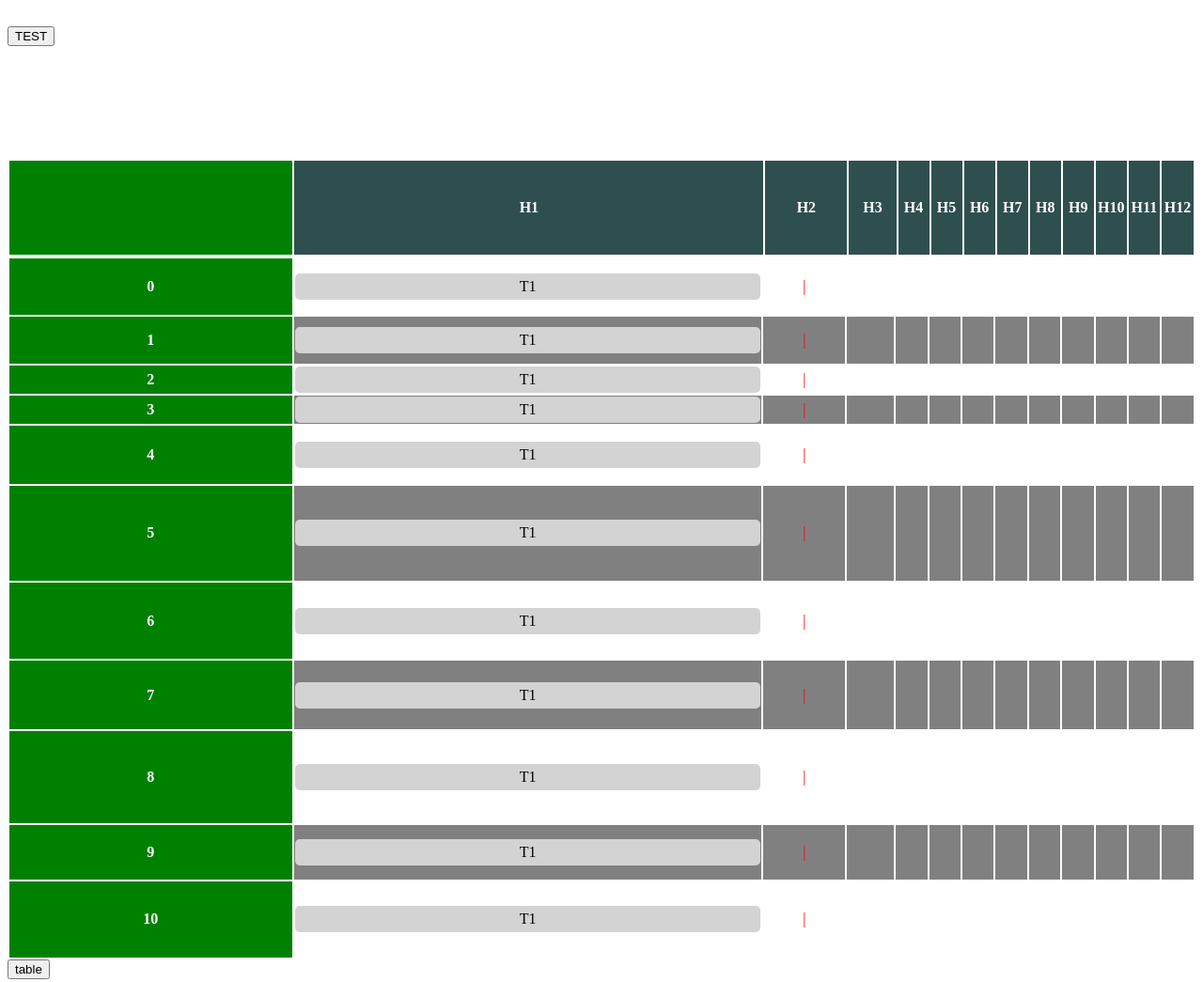
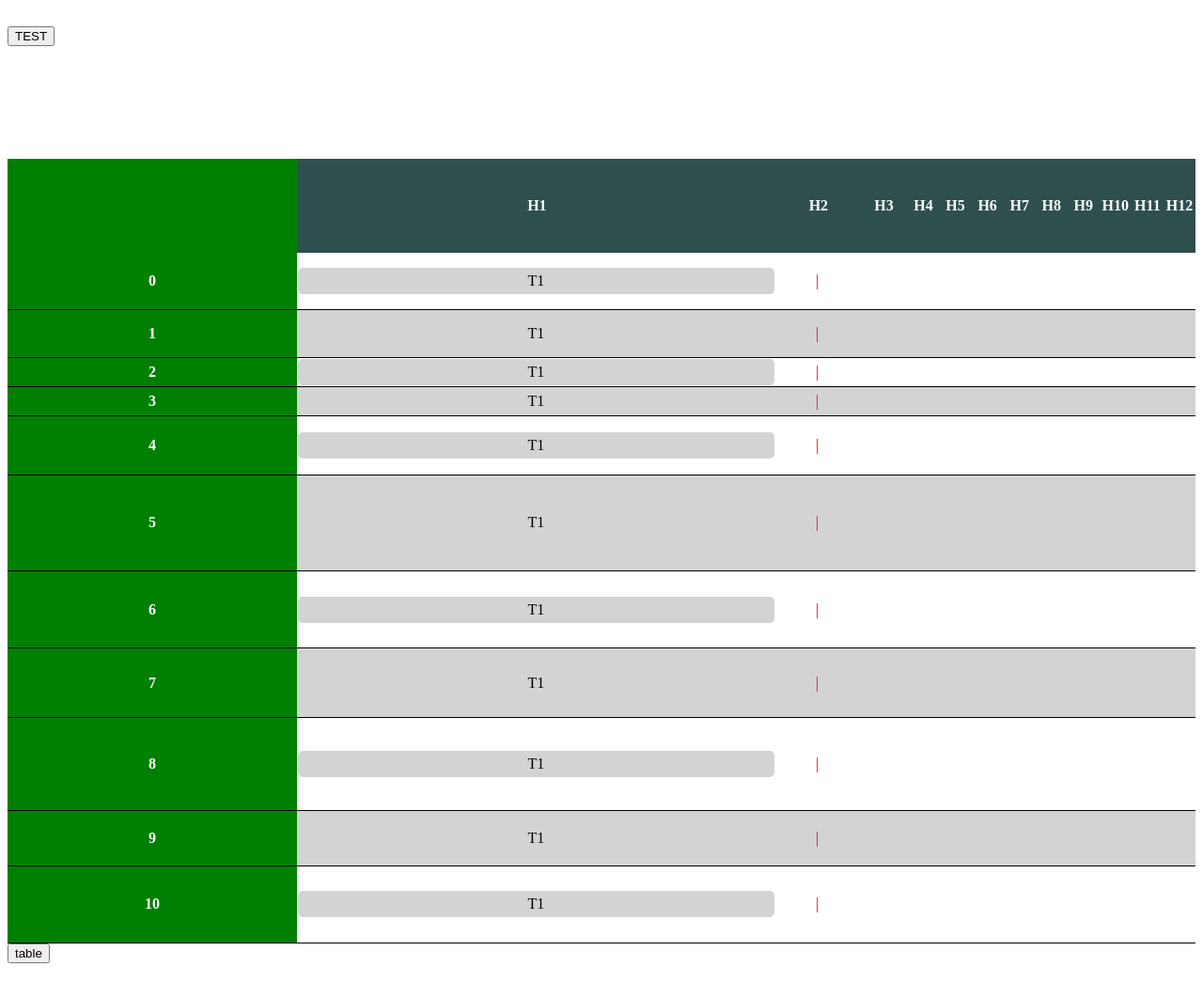
Before and after one commit to NoxLP/bind-datatable.js, a website with bundled scripts: page index.html in a window 1280 px wide. Shown: the whole page at 94% size. Built offline with nearby package versions, Linux system fonts and the light colour scheme; what object-observer would draw is missing.

Commit message:
The string result of rows class callback will be passed to tr.className as it is. Included in readme

```diff
--- a/css/datatable.css
+++ b/css/datatable.css
@@ -14,6 +14,7 @@
 .pb-datatable-table {
   padding: 0;
   width: 100%;
+  border-collapse: collapse;
 }
 
 .pb-datatable-table td {
@@ -27,6 +28,7 @@
   background-color: white;
   z-index: 1000;
   width: 100%;
+  border-collapse: collapse;
 }
 
 .my-headers {
@@ -41,5 +43,9 @@
 }
 
 .my-rows-grey {
-  background-color: grey;
+  background-color: lightgray;
 }
+
+.border-black {
+  border-bottom: 1px solid black;
+}
--- a/index.js
+++ b/index.js
@@ -55,7 +55,7 @@ const testTable = new DataTable(
       return `background-color: ${(index % 2 == 0 ? 'grey' : 'white')};`
     },*/
     rowsClass: (reg, index) => {
-      return index % 2 != 0 ? 'my-rows-grey' : 'my-rows-white'
+      return (index % 2 != 0 ? 'my-rows-grey' : 'my-rows-white') + ' border-black'
     },
     columns: [
       {
--- a/src/view/tableOperations.js
+++ b/src/view/tableOperations.js
@@ -1,6 +1,6 @@
 const setRowStyleAndClass = (row, dataIndex, datarow, config) => {
   if (config.rowsStyle) row.style = config.rowsStyle(datarow, dataIndex)
-  if (config.rowsClass) row.classList.add(config.rowsClass(datarow, dataIndex))
+  if (config.rowsClass) row.className = config.rowsClass(datarow, dataIndex)
 }
 
 export function createRow(dataIndex, datarow, config) {
```
Also changed, not shown: README.md.
